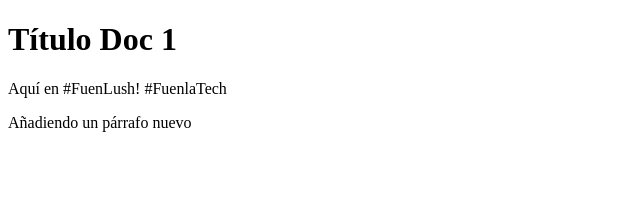
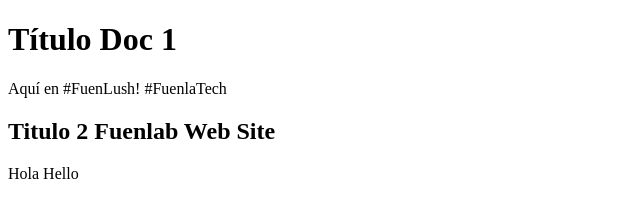
Before and after one commit to jesusgpa/2024-2025-CSAAI-Practicas, a plain HTML site: page P0/S1/hola_mundo.html in a window 1280 px wide. Shown: the whole page, without its empty margins (0-640 px from the left). Drawn offline with Linux system fonts and the light colour scheme.

Commit message:
modificando hola mundo

```diff
--- a/P0/S1/hola_mundo.html
+++ b/P0/S1/hola_mundo.html
@@ -13,7 +13,8 @@
         <p>
             Aquí en #FuenLush! #FuenlaTech
         </p>
-        <p>Añadiendo un párrafo nuevo</p>
+        <h2>Titulo 2 Fuenlab Web Site</h2>
+        <p>Hola Hello</p>
 
     </body>
 
```
